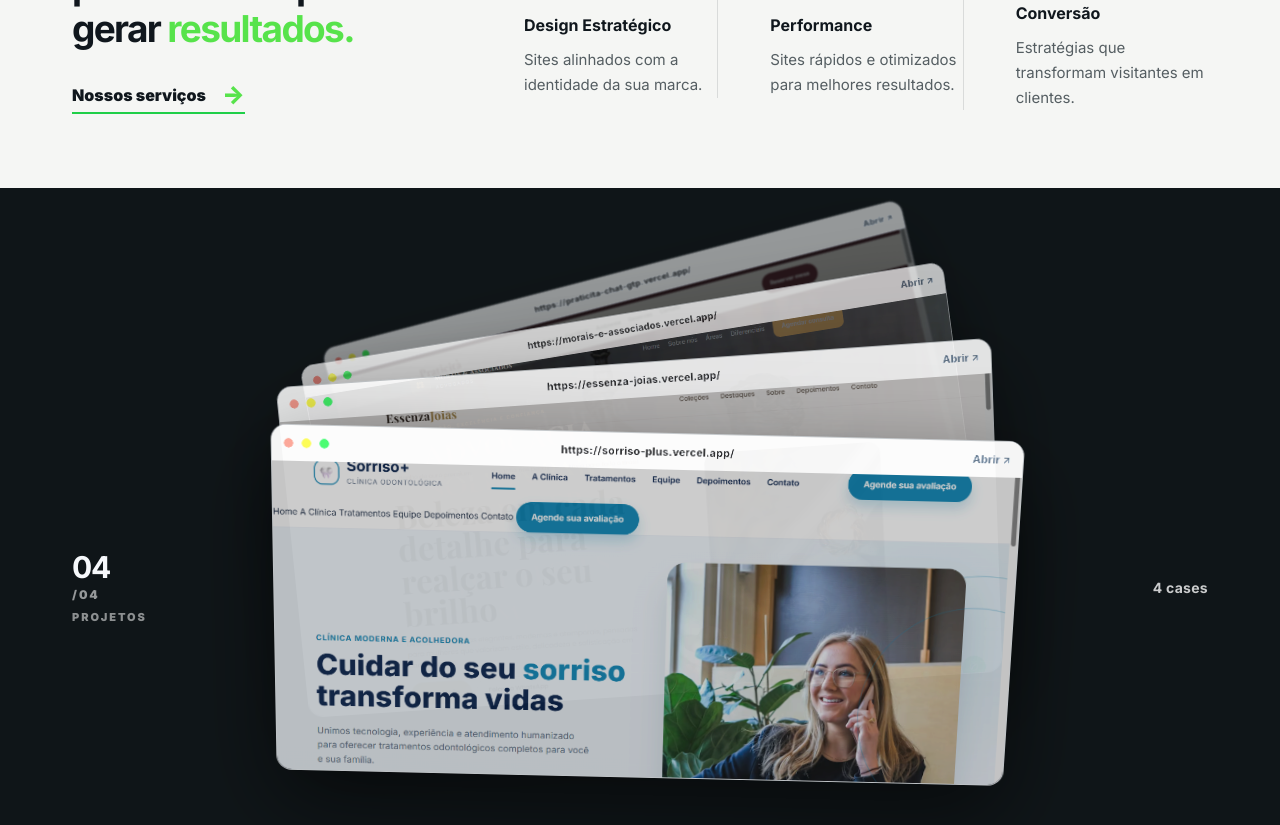
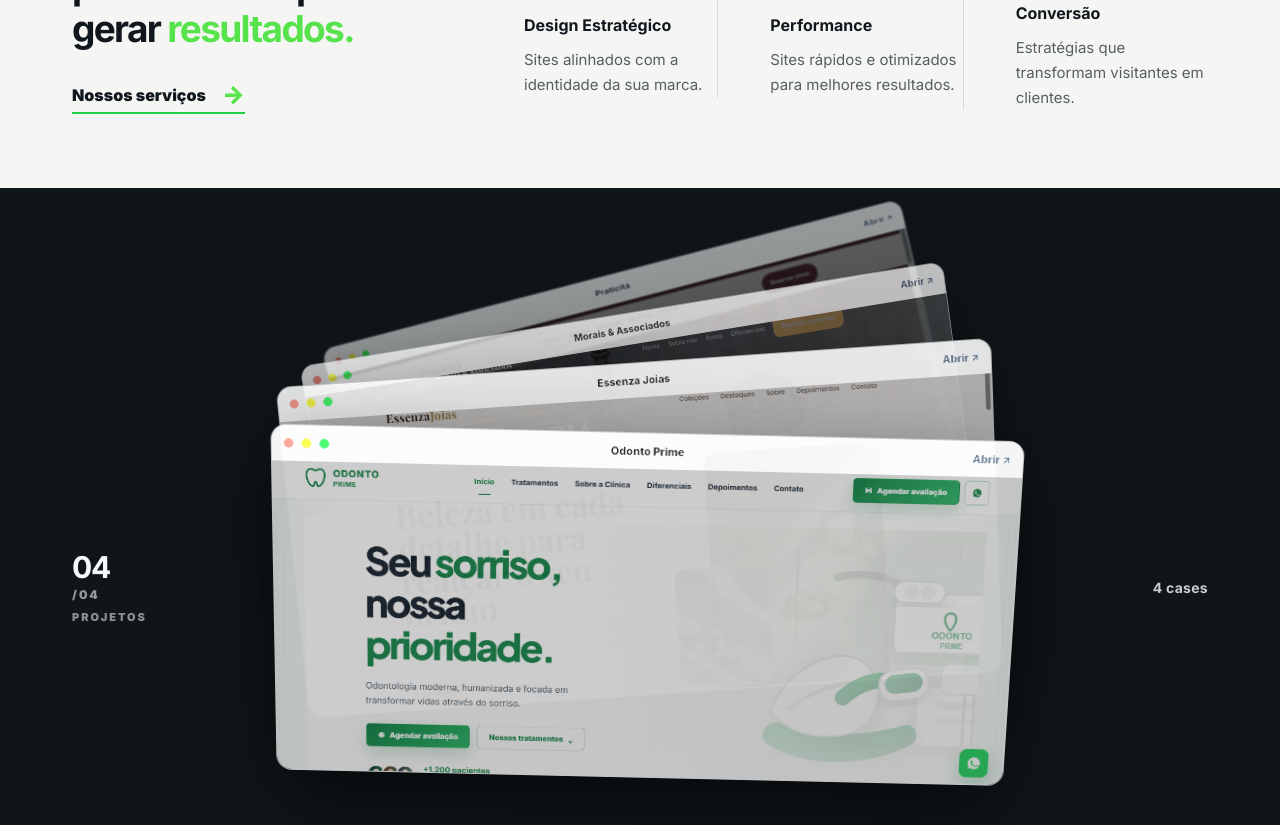
Before and after one commit to mateusdesenv/codexa-web, a plain HTML site: page index.html in a window 1280 px wide. Shown: the part 902-1727 px from the top of the page. Drawn offline with Linux system fonts and the light colour scheme.

Commit message:
Ajustes e add novo site ao portifolio

```diff
--- a/index.html
+++ b/index.html
@@ -146,7 +146,7 @@
             <article class="project-window project-window-1">
               <div class="window-bar">
                 <div class="window-dots"><span></span><span></span><span></span></div>
-                <p>https://praticita-chat-gtp.vercel.app/</p>
+                <p>Praticità</p>
                 <a href="https://praticita-chat-gtp.vercel.app/" target="_blank">Abrir ↗</a>
               </div>
               <img src="assets/sites_portifolio/praticita.png" alt="Projeto Praticità" />
@@ -160,7 +160,7 @@
             <article class="project-window project-window-3">
               <div class="window-bar">
                 <div class="window-dots"><span></span><span></span><span></span></div>
-                <p>https://morais-e-associados.vercel.app/</p>
+                <p>Morais & Associados</p>
                 <a href="https://morais-e-associados.vercel.app/" target="_blank">Abrir ↗</a>
               </div>
               <img src="assets/sites_portifolio/moraes-associados.png" alt="Projeto Moraes & Associados" />
@@ -174,7 +174,7 @@
             <article class="project-window project-window-4">
               <div class="window-bar">
                 <div class="window-dots"><span></span><span></span><span></span></div>
-                <p>https://essenza-joias.vercel.app/</p>
+                <p>Essenza Joias</p>
                 <a href="https://essenza-joias.vercel.app/" target="_blank">Abrir ↗</a>
               </div>
               <img src="assets/sites_portifolio/essenza-joias.png" alt="Projeto Essenza Joias" />
@@ -188,10 +188,10 @@
             <article class="project-window project-window-5">
               <div class="window-bar">
                 <div class="window-dots"><span></span><span></span><span></span></div>
-                <p>https://sorriso-plus.vercel.app/</p>
-                <a href="https://sorriso-plus.vercel.app/" target="_blank">Abrir ↗</a>
+                <p>Odonto Prime</p>
+                <a href="https://odonto-prime-liart.vercel.app/" target="_blank">Abrir ↗</a>
               </div>
-              <img src="assets/sites_portifolio/sorriso-plus.png" alt="Projeto Sorriso Plus" />
+              <img src="assets/sites_portifolio/odonto-prime.png" alt="Projeto Odonto Prime" />
               <!-- <div class="window-overlay">
                 <span>Institucional</span>
                 <h3>Sorriso Plus</h3>
```
Also changed, not shown: assets/sites_portifolio/odonto-prime.png (added), assets/sites_portifolio/pena-del-sur.png (deleted), assets/sites_portifolio/sorriso-plus.png (deleted), 2 other files.
